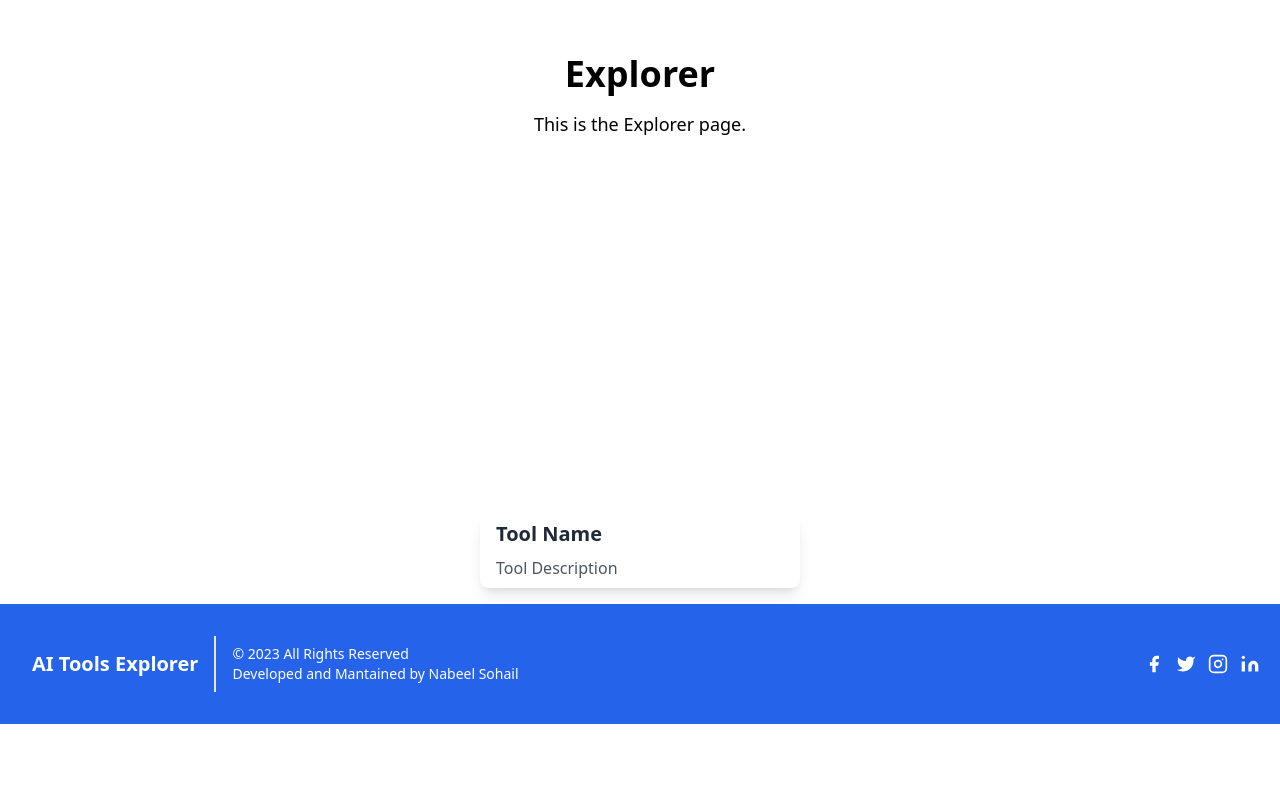
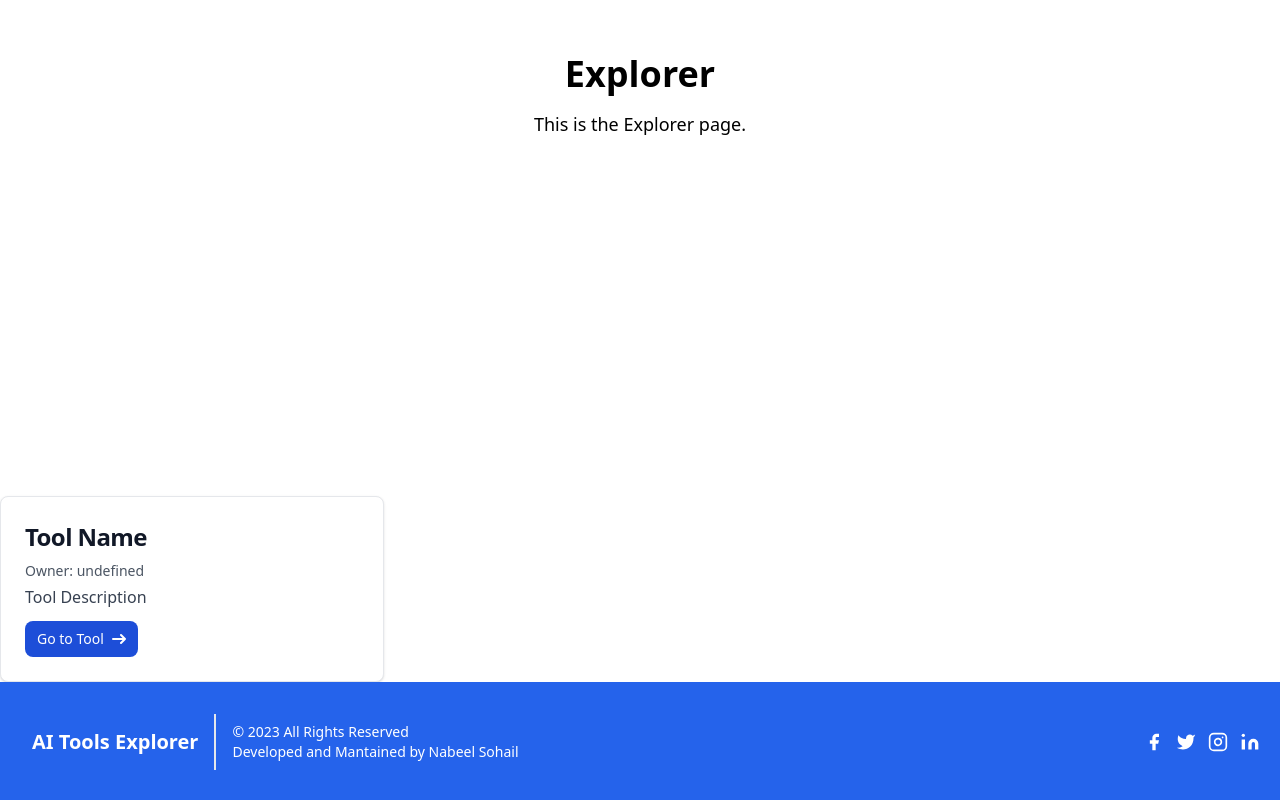
Before and after one commit to NabeelSohail-30/AI-Tools-Explorer, a React (Create React App) app in the folder client/: page / in a window 1280 px wide. Shown: the part 376-1176 px from the top of the page. Before the commit the page ends 1100 px from the top, so only its background shows below. Built offline with nearby package versions, Linux system fonts and the light colour scheme.

Commit message:
making changes

```diff
--- a/client/src/components/ToolCard.jsx
+++ b/client/src/components/ToolCard.jsx
@@ -1,12 +1,43 @@
 import React from "react";
 
 const ToolCard = ({ tool }) => {
+  const redirectToTool = () => {
+    window.location.href = tool.link;
+  };
+
   return (
-    <div className="max-w-xs mx-auto bg-white shadow-lg rounded-lg overflow-hidden m-4">
-      <div className="px-4 py-2">
-        <h2 className="text-xl font-semibold text-gray-800">{tool.name}</h2>
-        <p className="text-gray-600 mt-2">{tool.description}</p>
-      </div>
+    <div className="max-w-sm p-6 bg-white border border-gray-200 rounded-lg shadow dark:bg-gray-800 dark:border-gray-700">
+      <h5 className="mb-2 text-2xl font-bold tracking-tight text-gray-900 dark:text-white">
+        {tool.name}
+      </h5>
+      <p className="mb-1 text-sm font-medium text-gray-600 dark:text-gray-400">
+        {tool.category}
+      </p>
+      <p className="mb-1 text-sm font-medium text-gray-600 dark:text-gray-400">{`Owner: ${tool.owner}`}</p>
+      <p className="mb-3 font-normal text-gray-700 dark:text-gray-400">
+        {tool.description}
+      </p>
+      <button
+        onClick={redirectToTool}
+        className="inline-flex items-center px-3 py-2 text-sm font-medium text-center text-white bg-blue-700 rounded-lg hover:bg-blue-800 focus:ring-4 focus:outline-none focus:ring-blue-300 dark:bg-blue-600 dark:hover:bg-blue-700 dark:focus:ring-blue-800"
+      >
+        Go to Tool
+        <svg
+          className="w-3.5 h-3.5 ml-2"
+          aria-hidden="true"
+          xmlns="http://www.w3.org/2000/svg"
+          fill="none"
+          viewBox="0 0 14 10"
+        >
+          <path
+            stroke="currentColor"
+            strokeLinecap="round"
+            strokeLinejoin="round"
+            strokeWidth="2"
+            d="M1 5h12m0 0L9 1m4 4L9 9"
+          />
+        </svg>
+      </button>
     </div>
   );
 };
```
